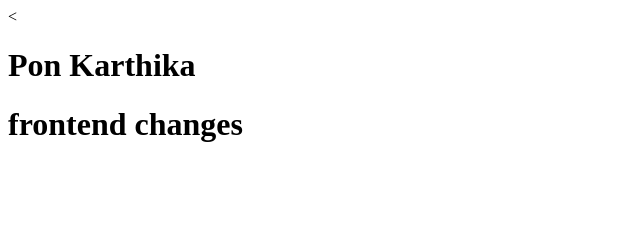
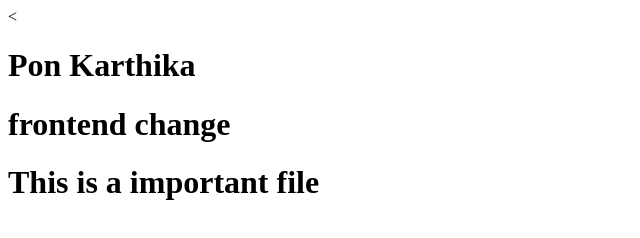
Before and after one commit to PonKarthika07/samplerepo, a plain HTML site: page index.html in a window 1280 px wide. Shown: the whole page, without its empty margins (0-640 px from the left). Drawn offline with Linux system fonts and the light colour scheme.

Commit message:
feat : add some important changes

```diff
--- a/index.html
+++ b/index.html
@@ -7,6 +7,7 @@
 </head>
 <body>
     <h1> Pon Karthika</h1>
-    <h1>frontend changes</h1>
+    <h1>frontend change</h1>
+    <h1>This is a important file</h1>
 </body>
 </html>
```
